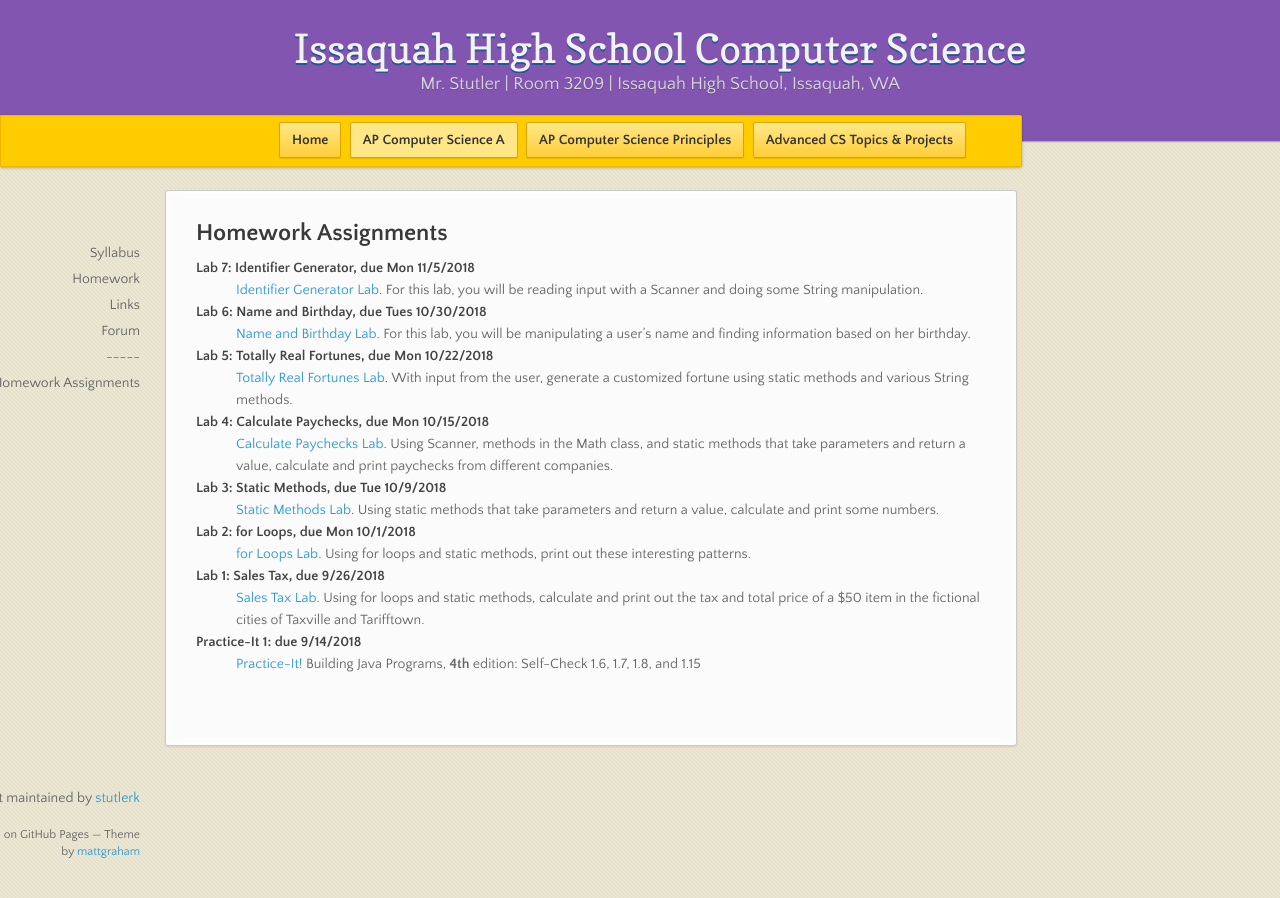
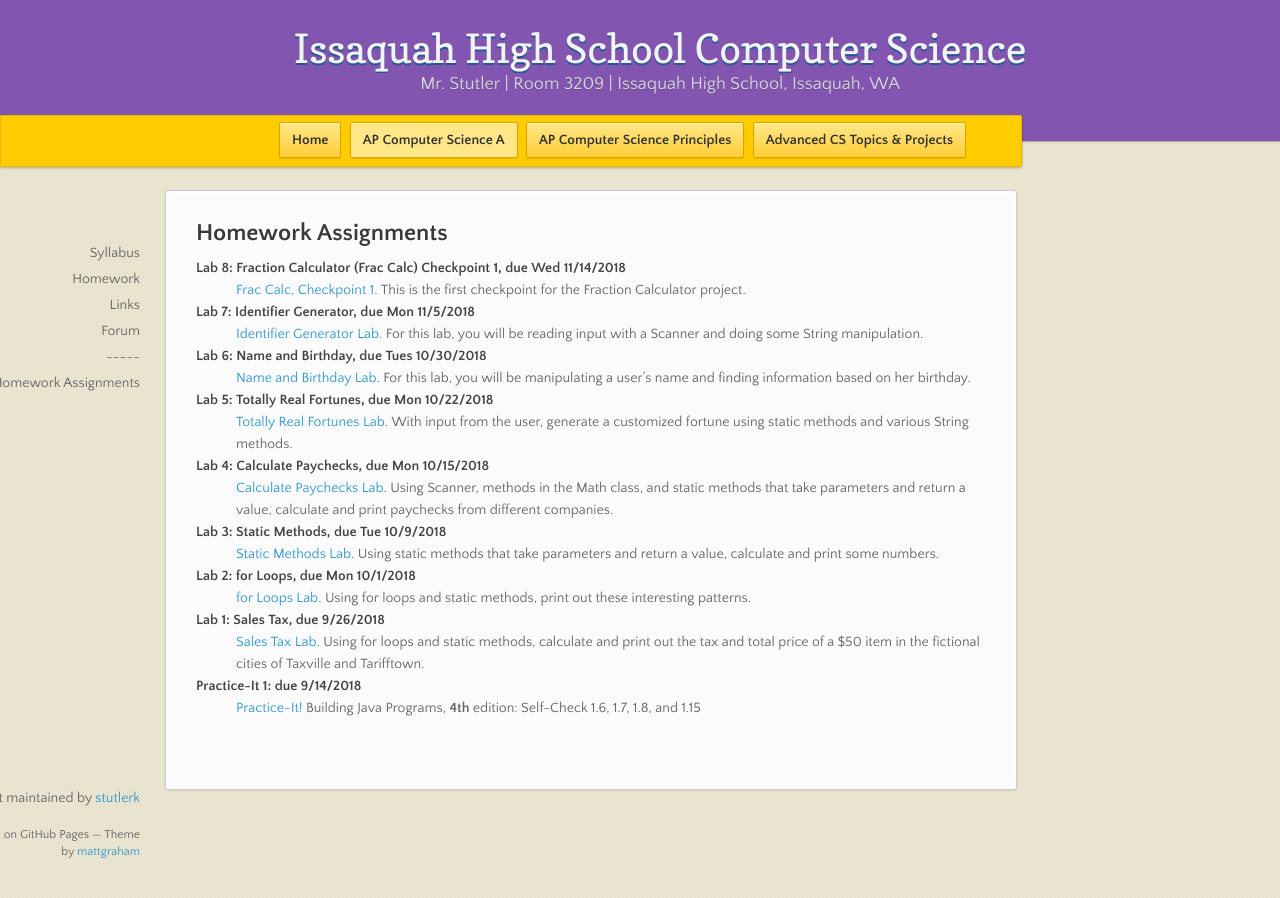
Before and after one commit to stutlerk/ihs-website, a Jekyll site: the page built from _apcsa/homework.html, in a window 1280 px wide. Built offline with Jekyll 4.4.1, drawn with Linux system fonts in a browser that asks for light colours; nearby versions of some CDN libraries.

Commit message:
Update homework.html

```diff
--- a/_apcsa/homework.html
+++ b/_apcsa/homework.html
@@ -6,6 +6,9 @@
 <section>
 <h2>Homework Assignments</h2>
   <dl>
+    <dt>Lab 8: Fraction Calculator (Frac Calc) Checkpoint 1, due Wed 11/14/2018</dt>
+    <dd><a href="https://issaquahwednet-my.sharepoint.com/:w:/g/personal/stutlerk_issaquah_wednet_edu/EeSzOKZK34hMqUH0uxQ6LH0BFc37detP2XRdbF4zCZB5OQ?e=wGBbXi" target="_blank">Frac Calc, Checkpoint 1</a>. This is the first checkpoint for the Fraction Calculator project.</dd>
+
     <dt>Lab 7: Identifier Generator, due Mon 11/5/2018</dt>
     <dd><a href="https://issaquahwednet-my.sharepoint.com/:w:/g/personal/stutlerk_issaquah_wednet_edu/ER59vIkyUwhFvX93YKPgOAABR7ogekfAM-EfwTlQE43jww?e=qObHnk" target="_blank">Identifier Generator Lab</a>. For this lab, you will be reading input with a Scanner and doing some String manipulation.</dd>
 
```
